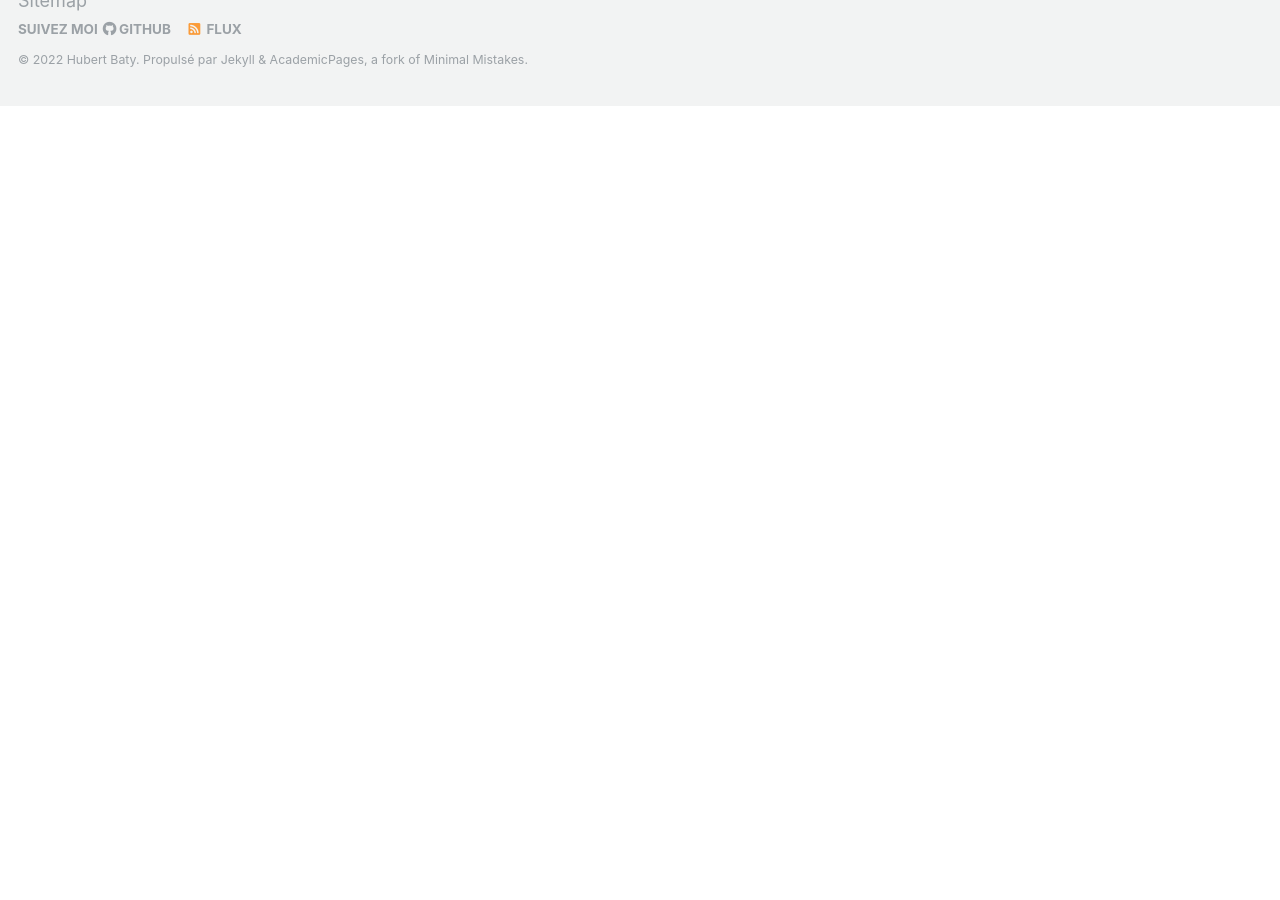
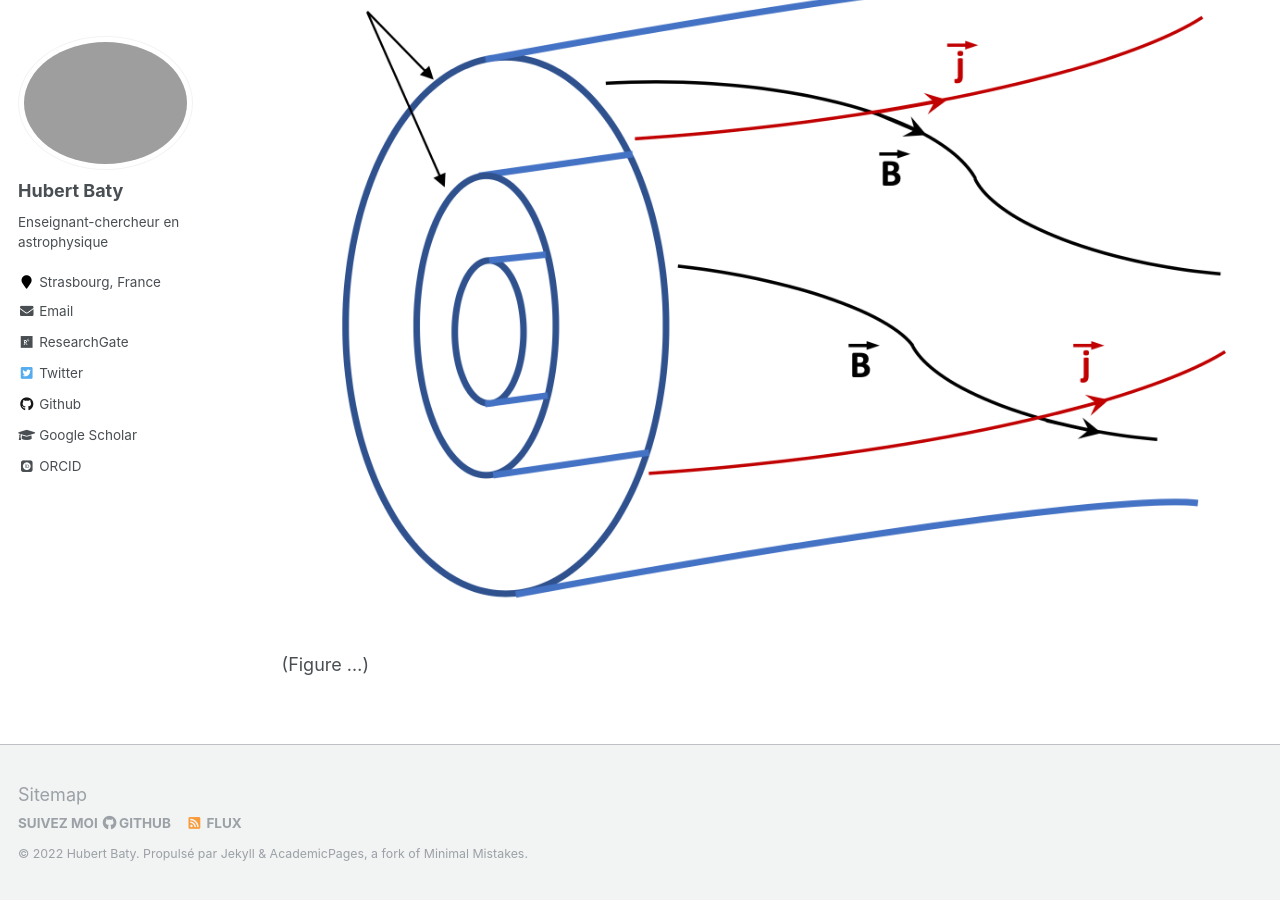
Before and after one commit to hubertbaty/hubertbaty.github.io, a Jekyll site: the page built from _pages/MHD.md, in a window 1280 px wide and 900 px high, scrolled down 3730 px. Built offline with Jekyll 4.4.1, drawn with Linux system fonts in a browser that asks for light colours; some web fonts are replaced; formulas are drawn with MathJax 3; before the commit the page ends 3836 px from its top, so only the background shows below that.

Commit message:
Update MHD.md

```diff
--- a/_pages/MHD.md
+++ b/_pages/MHD.md
@@ -62,3 +62,7 @@ A quoi peut servir la MHD ?
 
 * Les solutions générales obéissent quand même à certaines propriétés. En effet, on peut tout d'abord montrer que le vecteur champ magnétique $\vec B$ ainsi que le vecteur densité de courant $\vec J$ appartiennent à des surfaces (appelées surfaces magnétiques) sur lesquelles la pression thermique $P$ est constante (découle de $\nabla P . \vec B = 0$ et de $\nabla P . \vec J = 0$). Ainsi, les lignes de champ du champ et du courant s'enroulent sur ces surfaces en faisant un certain angle non nul (sauf si le gradient de pression est nul), comme représenté sur la figure ci-dessous pour des surfaces de type toriques emboîtées les unes dans les autres.
   * Dans le cas de la couronne solaire, le gradient de pression thermique est négligeable conduisant alors aux équilibres dits 'force-free' (ou sans force) avec, $\vec J = \alpha \vec B$, où $\alpha$ est fonction de l'espace (le cas $\alpha = cste$ étant un cas particulier dit linéaire sans force). Un autre cas dit 'current-free' (ou sans courant) est parfois aussi envisagé car $\vec J$ est nul. Dans ce dernier cas, celà ne signifie pas qu'il n'y a pas de champ magnétique, car celui ci peut être bien sûr créé par une source de courant éloignée de la structure.
+
+![](/images/equi.png)
+
+(Figure ...)
```
